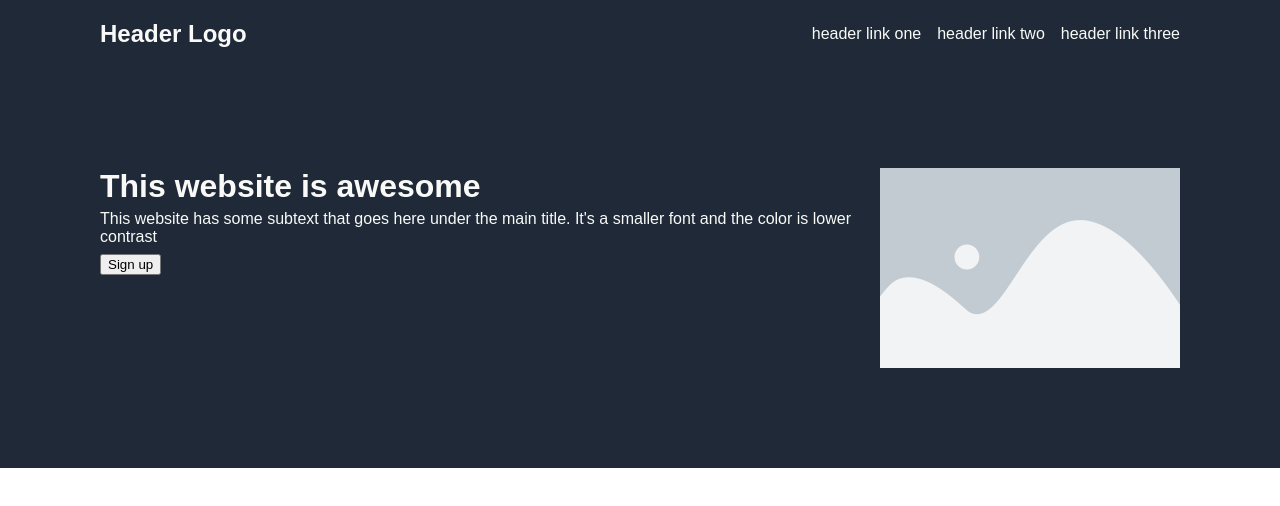
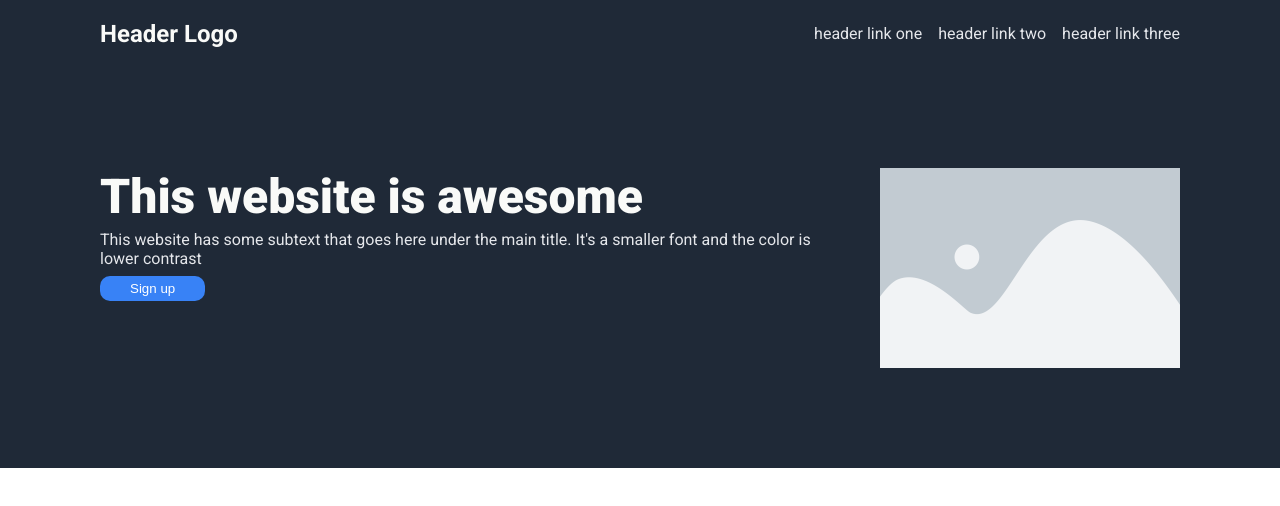
Before and after one commit to ConnorC3/odin-landing-page, a plain HTML site: page index.html in a window 1280 px wide. Drawn offline with Linux system fonts and the light colour scheme.

Commit message:
Change color and font to match requirements

```diff
--- a/index.html
+++ b/index.html
@@ -11,9 +11,9 @@
         <div class="header">
             <h2>Header Logo</h2>
             <ul>
-                <li>header link one</li>
-                <li>header link two</li>
-                <li>header link three</li>
+                <li><a>header link one</a></li>
+                <li><a>header link two</a></li>
+                <li><a>header link three</a></li>
             </ul>
         </div>
         <div class="container">
@@ -22,7 +22,7 @@
                 <p>This website has some subtext that goes here under the main title. It's a smaller font and the color is lower contrast</p>
                 <button>Sign up</button>
             </div>
-            <img src="placeholder.png">
+            <img src="placeholder.png" alt="placeholder for image">
         </div>
     </div>
 </body>
--- a/style.css
+++ b/style.css
@@ -1,14 +1,19 @@
+@import url('https://fonts.googleapis.com/css2?family=Roboto:ital,wght@0,100..900;1,100..900&family=Space+Mono:ital,wght@0,400;0,700;1,400;1,700&display=swap');
+
 body {
     margin: 0;
     padding: 0;
-    font-family: Arial;
+    font-family: "Roboto", Arial, sans-serif;
 }
 
 .dark-blue {
+    display: flex;
+    flex-direction: column;
+    justify-content: center;
+    padding: 0 100px;
     margin: 0;
-    padding: 0 100px;
     background-color: #1F2937;
-    color: #F9FAF8;
+    color: #E5E7EB;
 }
 
 .header {
@@ -17,17 +22,20 @@ body {
 
 .header h2 {
     margin-right: auto;
+    color: #F9FAF8;
 }
 
 .container {
     display: flex;
     padding: 100px 0;
-    gap: 16px;
+    gap: 40px;
 }
 
 .container h1 {
+    font-size: 48px;
+    font-weight: 900;
     margin: 0;
-
+    color: #F9FAF8;
 }
 
 .container p {
@@ -49,3 +57,11 @@ ul {
     margin: 0;
     gap: 16px;
 }
+
+button {
+    padding: 5px 30px;
+    border: none;
+    border-radius: 10px;
+    background-color: #3882F6;
+    color: white;
+}
```
